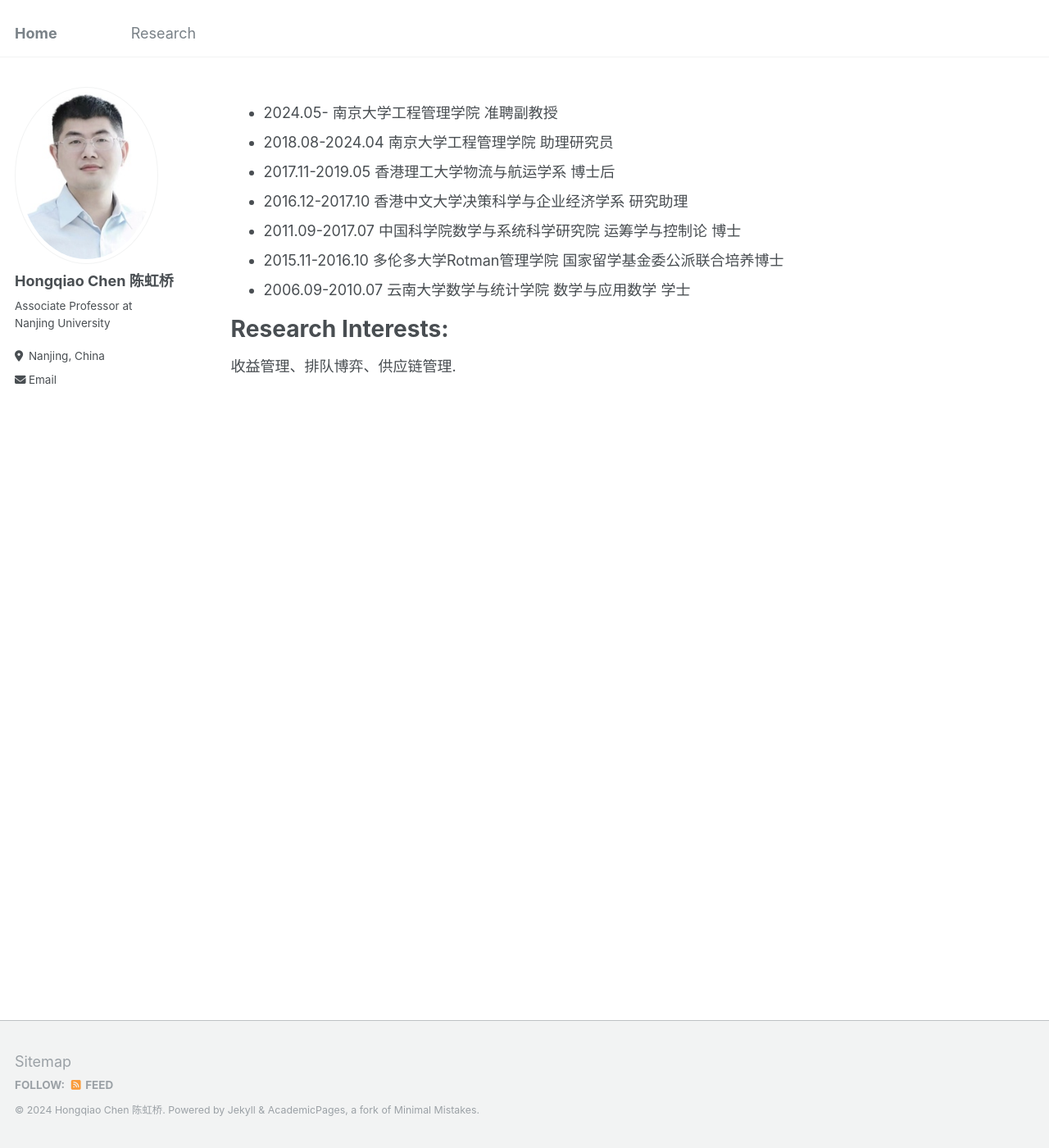
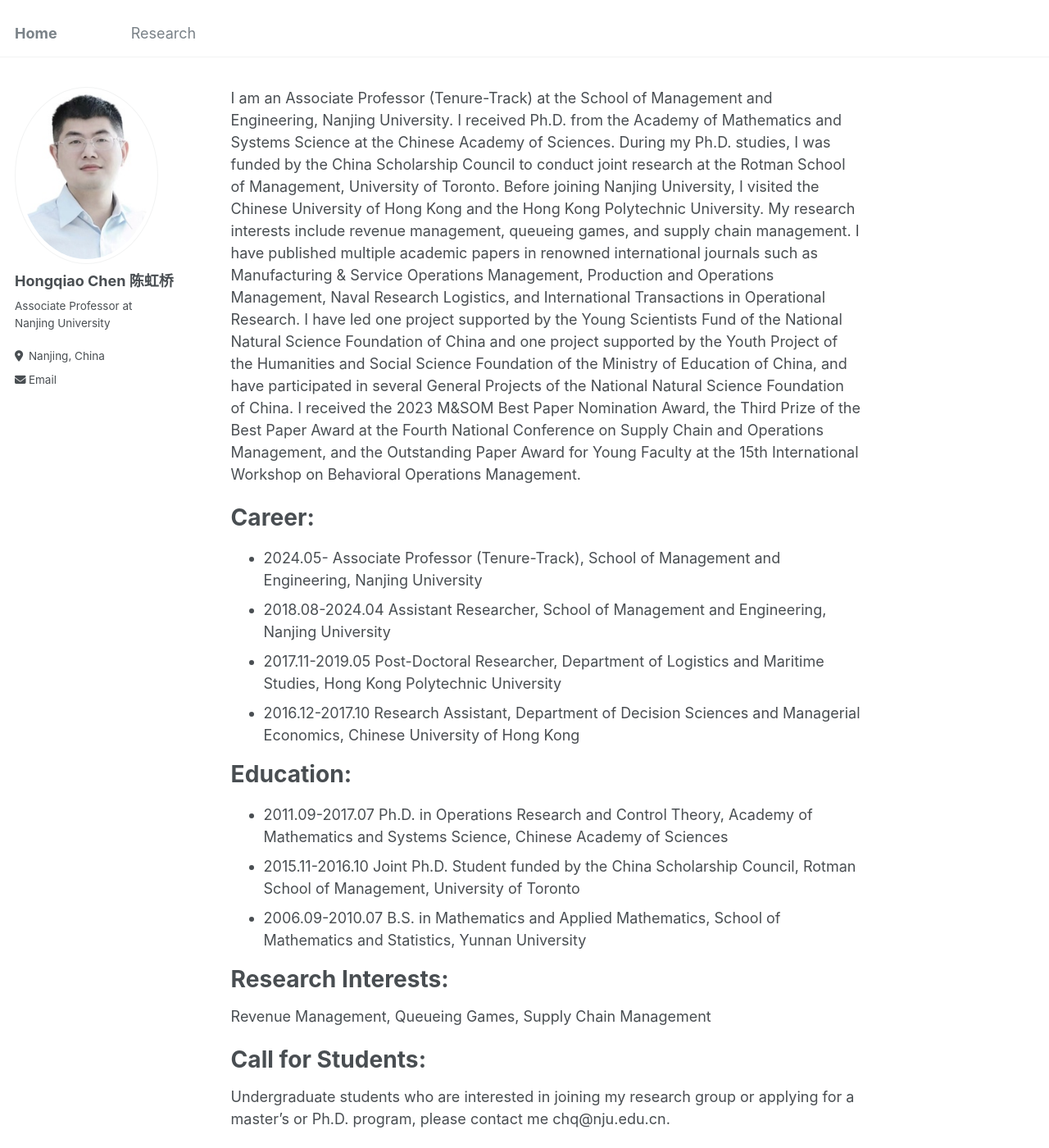
Before and after one commit to chq2024/chq2024.github.io, a Jekyll site: the page built from _pages/about.md, in a window 1280 px wide and 1400 px high. Shown: the whole window at 82% size. Built offline with Jekyll 4.4.1, drawn with Linux system fonts in a browser that asks for light colours.

Commit message:
Update about.md

```diff
--- a/_pages/about.md
+++ b/_pages/about.md
@@ -4,17 +4,26 @@ title:
 author_profile: true
 
 ---
+I am an Associate Professor (Tenure-Track) at the School of Management and Engineering, Nanjing University. I received Ph.D. from the Academy of Mathematics and Systems Science at the Chinese Academy of Sciences. During my Ph.D. studies, I was funded by the China Scholarship Council to conduct joint research at the Rotman School of Management, University of Toronto. Before joining Nanjing University, I visited the Chinese University of Hong Kong and the Hong Kong Polytechnic University. My research interests include revenue management, queueing games, and supply chain management. I have published multiple academic papers in renowned international journals such as Manufacturing & Service Operations Management, Production and Operations Management, Naval Research Logistics, and International Transactions in Operational Research. I have led one project supported by the Young Scientists Fund of the National Natural Science Foundation of China and one project supported by the Youth Project of the Humanities and Social Science Foundation of the Ministry of Education of China, and have participated in several General Projects of the National Natural Science Foundation of China. I received the 2023 M&SOM Best Paper Nomination Award, the Third Prize of the Best Paper Award at the Fourth National Conference on Supply Chain and Operations Management, and the Outstanding Paper Award for Young Faculty at the 15th International Workshop on Behavioral Operations Management.
 
+**Career**:
+======
+- 2024.05- Associate Professor (Tenure-Track), School of Management and Engineering, Nanjing University
+- 2018.08-2024.04 Assistant Researcher, School of Management and Engineering, Nanjing University
+- 2017.11-2019.05 Post-Doctoral Researcher, Department of Logistics and Maritime Studies, Hong Kong Polytechnic University
+- 2016.12-2017.10 Research Assistant, Department of Decision Sciences and Managerial Economics, Chinese University of Hong Kong
 
-- 2024.05- 南京大学工程管理学院 准聘副教授
-- 2018.08-2024.04 南京大学工程管理学院 助理研究员
-- 2017.11-2019.05 香港理工大学物流与航运学系 博士后
-- 2016.12-2017.10 香港中文大学决策科学与企业经济学系 研究助理
-- 2011.09-2017.07 中国科学院数学与系统科学研究院 运筹学与控制论 博士
-- 2015.11-2016.10 多伦多大学Rotman管理学院 国家留学基金委公派联合培养博士
-- 2006.09-2010.07 云南大学数学与统计学院 数学与应用数学 学士
+**Education**:
+======
+- 2011.09-2017.07 Ph.D. in Operations Research and Control Theory, Academy of Mathematics and Systems Science, Chinese Academy of Sciences
+- 2015.11-2016.10 Joint Ph.D. Student funded by the China Scholarship Council, Rotman School of Management, University of Toronto
+- 2006.09-2010.07 B.S. in Mathematics and Applied Mathematics, School of Mathematics and Statistics, Yunnan University
 
 **Research Interests**:
 ======
 
-收益管理、排队博弈、供应链管理.
+Revenue Management, Queueing Games, Supply Chain Management
+
+**Call for Students**:
+======
+Undergraduate students who are interested in joining my research group or applying for a master's or Ph.D. program, please contact me chq@nju.edu.cn.
```
